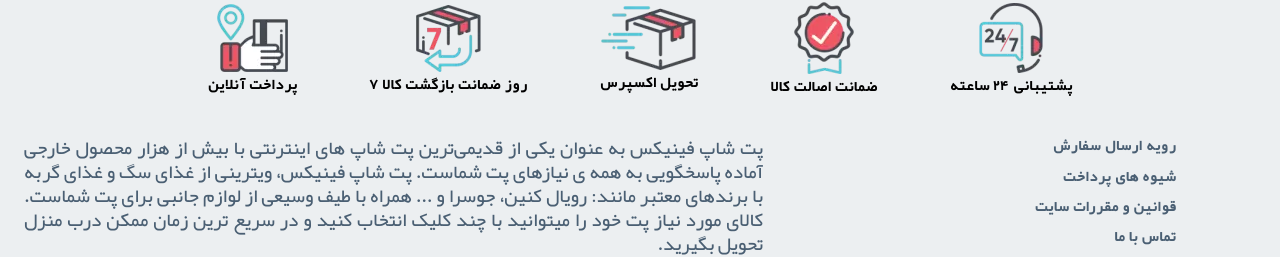
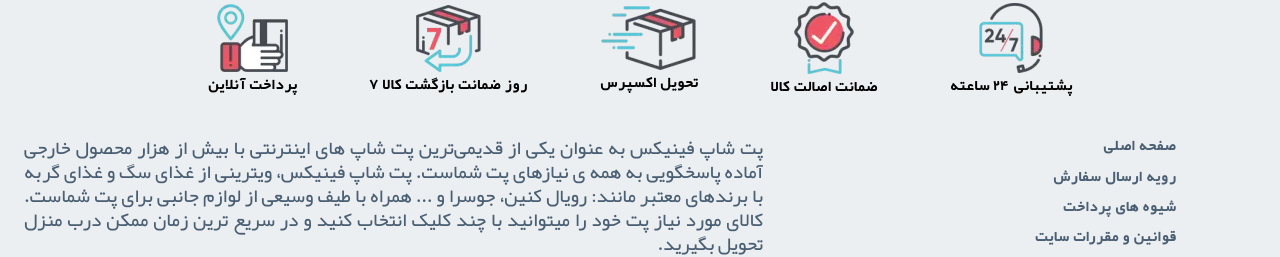
Before and after one commit to greendream21/Pet-shop, a React (Create React App) app: page /register in a window 1280 px wide. Shown: the part 98-355 px from the top of the page. Built offline with nearby package versions, Linux system fonts and the light colour scheme.

Commit message:
worked on go to top function and footer navlinks

```diff
--- a/src/components/Footer/FooterTexts/FooterTexts.tsx
+++ b/src/components/Footer/FooterTexts/FooterTexts.tsx
@@ -1,5 +1,6 @@
 import { Box, Typography, useTheme } from "@mui/material";
 import React from "react";
+import { Link } from "react-router-dom";
 
 function FooterTexts() {
   const theme = useTheme();
@@ -27,10 +28,19 @@ function FooterTexts() {
     textAlign: "justify",
     textJustify: "inter - word",
   };
+  const linkStyle = { textDecoration: "none" };
+  function goToTop() {
+    window.scrollTo(0, 0);
+  }
   return (
     <>
       <Box sx={{ p: "1rem", mt: "1.5rem", mb: "1.5rem", width: "100%", display: "flex", flexDirection: "row-reverse", flexWrap: "wrap", alignItems: "flex-start", justifyContent: "space-between", gap: "0.5rem" }}>
         <Box sx={{ width: "30%", display: "flex", flexDirection: "column", alignItems: "flex-end", justifyContent: "center", gap: "0.7rem" }}>
+          <Link to="/" style={linkStyle}>
+            <Typography onClick={() => goToTop()} sx={fontStyle}>
+              صفحه اصلی
+            </Typography>
+          </Link>
           <Typography sx={fontStyle}>رویه ارسال سفارش</Typography>
           <Typography sx={fontStyle}>شیوه های پرداخت</Typography>
           <Typography sx={fontStyle}>قوانین و مقررات سایت</Typography>
```
